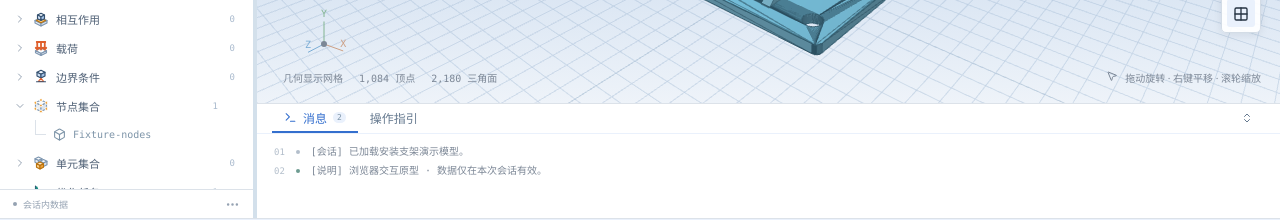
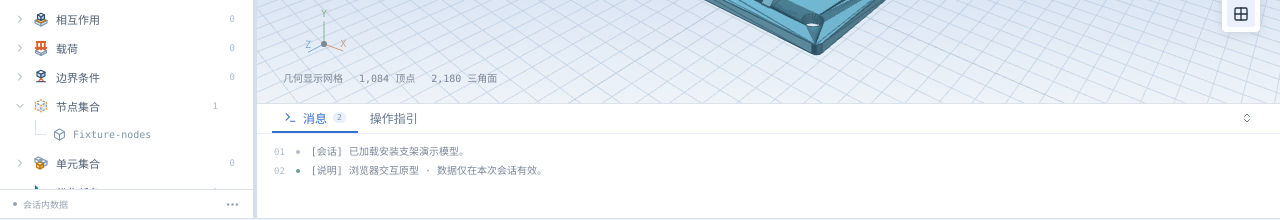
Before and after one commit to zhangjiawei2026-hub/xingpai-cae-prototype, a React (Vite) app in the folder prototype/: page / in a window 1280 px wide. Shown: the part 556-776 px from the top of the page. Built offline with nearby package versions, Linux system fonts and the light colour scheme.

Commit message:
移除视图区操作提示
Figma-Prompt-ID: 110
Figma-Session-ID: 0b61f961-5a6d-4fc7-97d3-af9675c1eafe

```diff
--- a/prototype/src/viewport/Viewport.module.css
+++ b/prototype/src/viewport/Viewport.module.css
@@ -200,15 +200,6 @@
   color: var(--view-dim);
   font: 10px var(--font-data);
 }
-.help {
-  position: absolute;
-  bottom: 18px;
-  right: 19px;
-  display: flex;
-  gap: 7px;
-  color: var(--view-dim);
-  font-size: 10px;
-}
 .empty {
   position: absolute;
   left: 50%;
--- a/prototype/src/viewport/Viewport.tsx
+++ b/prototype/src/viewport/Viewport.tsx
@@ -6,7 +6,6 @@ import {
   Minus,
   Box,
   Grid2X2,
-  MousePointer2,
   Check,
   X,
 } from "lucide-react";
@@ -210,12 +209,6 @@ export function Viewport() {
             </>
           )}
         </div>
-        <div className={s.help}>
-          <MousePointer2 size={12} />
-          {selection
-            ? "点击模型拾取 · 同项再点取消 · 右键拖动平移"
-            : "拖动旋转 · 右键平移 · 滚轮缩放"}
-        </div>
         {selection && (
           <div className={s.pickbar}>
             <div className={s.picklist} role="group" aria-label="专业选择方式">
```
